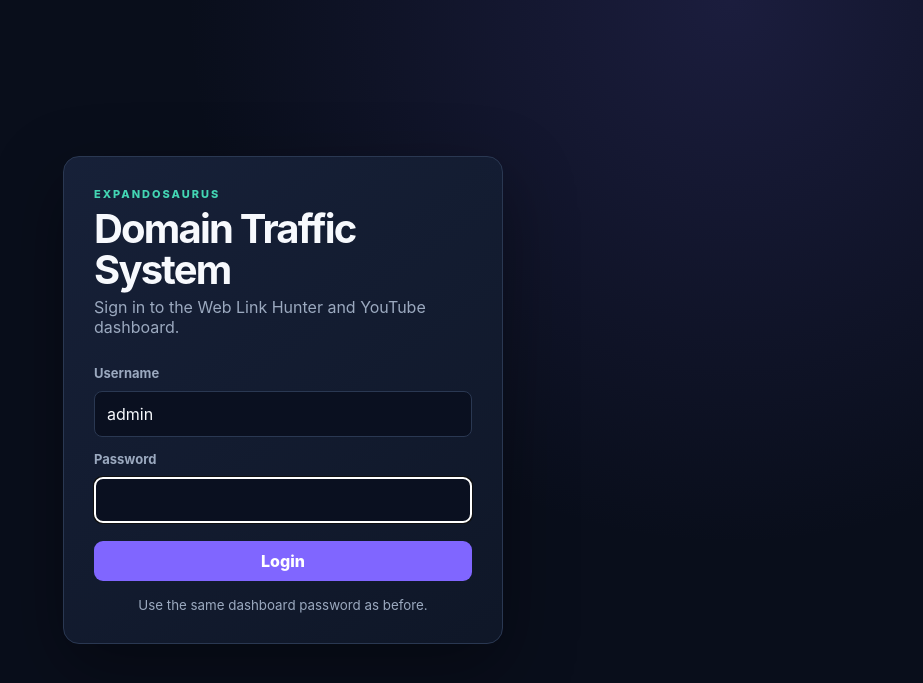
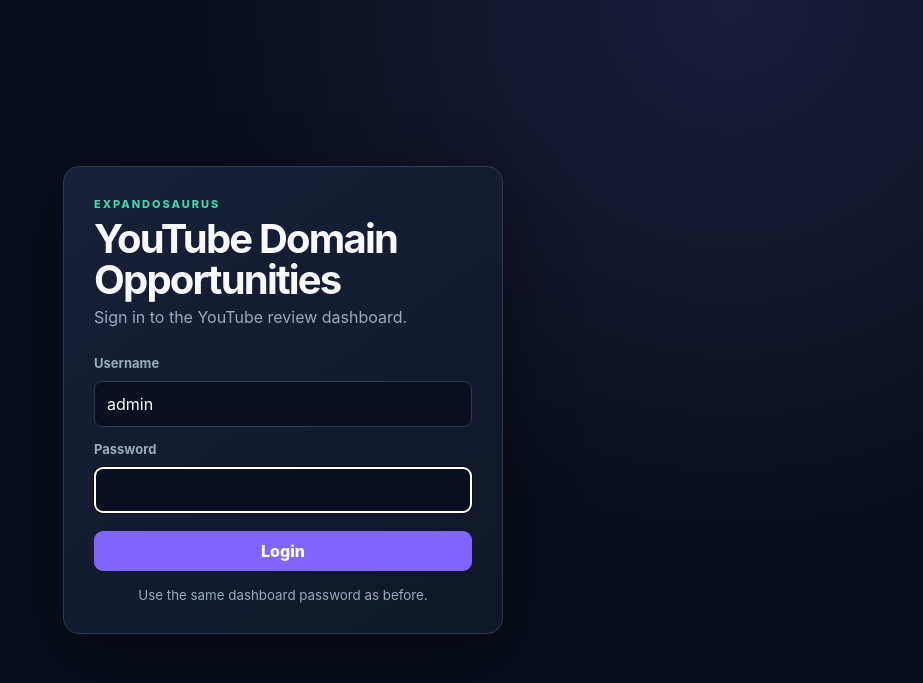
Before and after one commit to ChristopherDuffy-creator/youtube-domain-crawler, a FastAPI app: page /login in a window 1280 px wide. Shown: the top 683 px of the page, without its empty margins (357-1280 px from the left). Run offline with FastAPI, Linux system fonts and the light colour scheme; data comes from the database, SQL or seed files in the repository; data that the repository does not hold is empty; parts of the project's set-up code (start-up, migrations or seed data) failed here and were passed over; some libraries are stand-ins or nearby versions.

Commit message:
Update YouTube-only login copy

```diff
--- a/app/templates/login.html
+++ b/app/templates/login.html
@@ -3,15 +3,15 @@
 <head>
   <meta charset="utf-8">
   <meta name="viewport" content="width=device-width, initial-scale=1">
-  <title>Login · Expandosaurus Domain Traffic System</title>
+  <title>Login · YouTube Domain Opportunities</title>
   <link rel="stylesheet" href="/static/styles.css">
 </head>
 <body>
   <main class="login-shell">
     <section class="login-card">
       <p class="eyebrow">EXPANDOSAURUS</p>
-      <h1>Domain Traffic System</h1>
-      <p class="subtitle">Sign in to the Web Link Hunter and YouTube dashboard.</p>
+      <h1>YouTube Domain Opportunities</h1>
+      <p class="subtitle">Sign in to the YouTube review dashboard.</p>
       {% if error %}<div class="login-error" role="alert">{{ error }}</div>{% endif %}
       <form action="/login" method="post" class="login-form">
         <input type="hidden" name="next" value="{{ next_path }}">
```
Also changed, not shown: tests/test_dashboard_system_views.py (+3 -0 lines).
